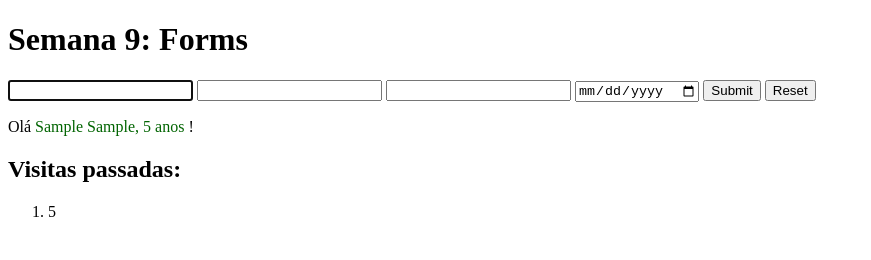
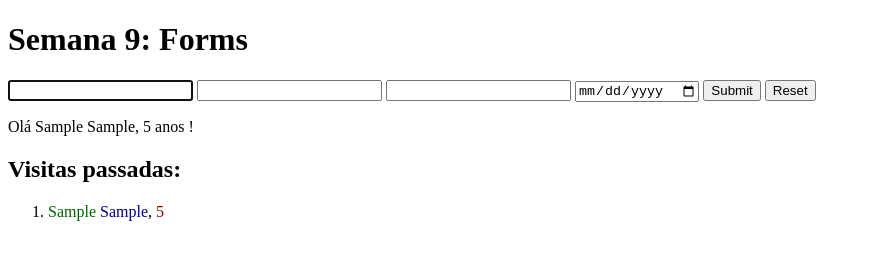
Before and after one commit to ufjf-dcc121/ufjf-dcc121-2023-1-atv9-gabhrielv, a plain HTML site: page index.html in a window 1280 px wide. Both pictures are taken after typing "Sample", "Sample", "5", "2020-01-15" into the empty fields and a click on the input 732 px from the left and 90 px from the top of the page. Shown: the whole page, without its empty margins (0-871 px from the left). Drawn offline with Linux system fonts and the light colour scheme.

Commit message:
add css e regras de especificidade

```diff
--- a/index.html
+++ b/index.html
@@ -7,8 +7,23 @@
     <meta name="viewport" content="width=device-width, initial-scale=1.0">
     <title>Semana 9: Forms</title>
     <style>
-        p>span {
+
+        .pessoa > .idade {
+            color: darkred;
+        }
+        .pessoa > div{
             color: darkgreen;
+            display: inline;
+        }
+        div.sobrenome {
+            color: darkblue;
+        }
+        .pessoa > .sobrenome::before {
+            content: ' ';
+        }
+        .idade::before {
+            color: black;
+            content: ', ';
         }
     </style>
 </head>
@@ -62,13 +77,13 @@
                 divPessoa.appendChild(spanNome);
 
                 const spanSobrenome = document.createElement('div');
-                spanNome.classList.add('sobrenome');
-                spanNome.textContent = sobrenome;
+                spanSobrenome.classList.add('sobrenome');
+                spanSobrenome.textContent = sobrenome;
                 divPessoa.appendChild(spanSobrenome);
 
                 const spanIdade = document.createElement('div');
-                spanNome.classList.add('idade');
-                spanNome.textContent = idade;
+                spanIdade.classList.add('idade');
+                spanIdade.textContent = idade;
                 divPessoa.appendChild(spanIdade);
 
 
```
